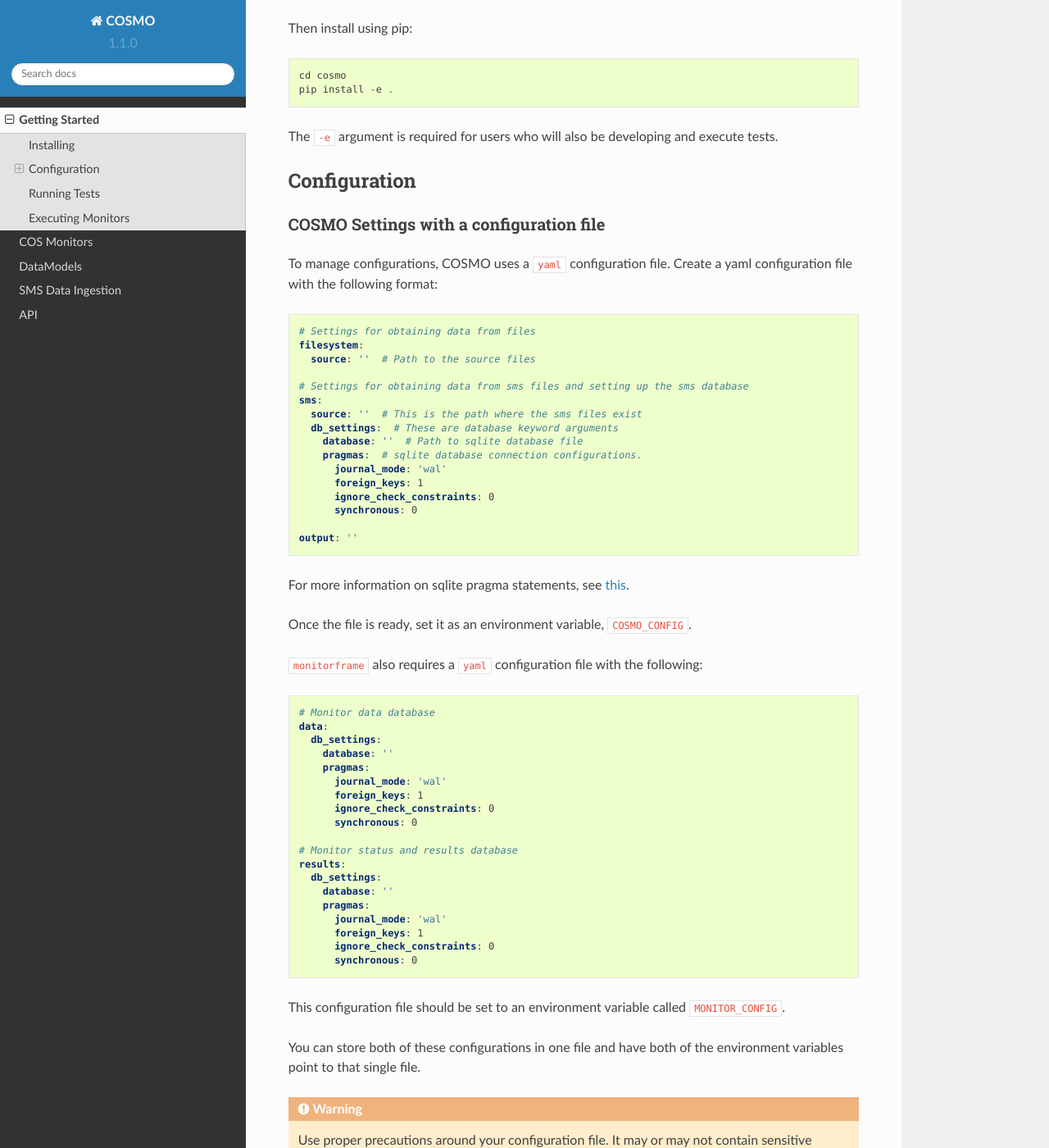
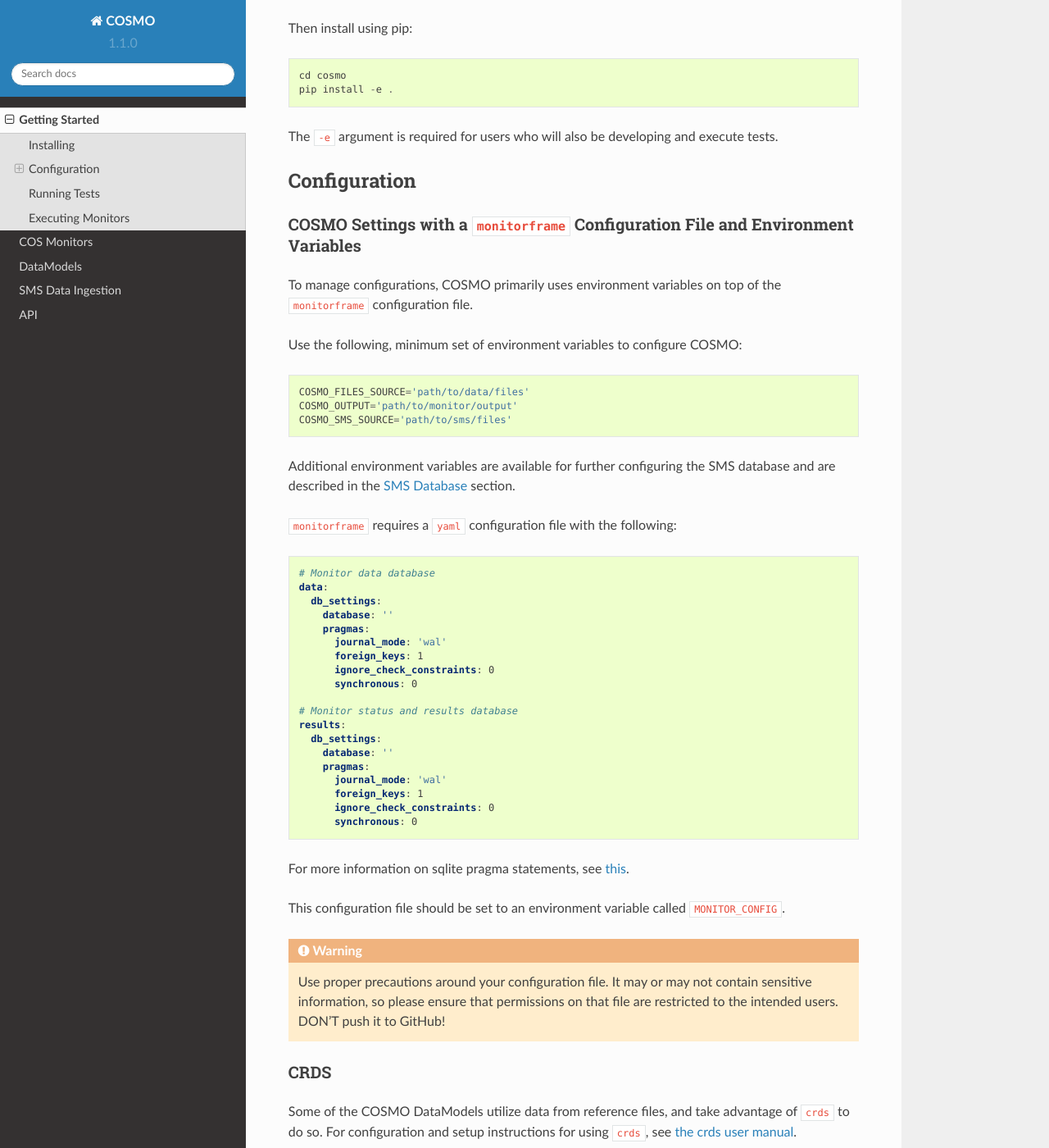
Before and after one commit to spacetelescope/cosmo, a Sphinx documentation site: the page built from docs/source/getting_started.rst, in a window 1280 px wide and 1400 px high, scrolled down 615 px. Shown: the whole window at 82% size. Built offline with Sphinx 7.4.7 and the Read the Docs theme 2.0.0, drawn with Linux system fonts in a browser that asks for light colours.

Commit message:
Update documentation with environment variable setup

```diff
--- a/docs/source/api.rst
+++ b/docs/source/api.rst
@@ -17,7 +17,6 @@ and produce outputs (typically plots).
 
 The examples described below include assumptions about the existing implementation with respect to the configuration
 file.
-For more help with the configuration file, see this section: :ref:`Settings via a Configuration File`
 
 DataModels
 ^^^^^^^^^^
--- a/docs/source/getting_started.rst
+++ b/docs/source/getting_started.rst
@@ -26,35 +26,22 @@ The ``-e`` argument is required for users who will also be developing and execut
 
 Configuration
 --------------
-COSMO Settings with a configuration file
-^^^^^^^^^^^^^^^^^^^^^^^^^^^^^^^^^^^^^^^^
-To manage configurations, COSMO uses a ``yaml`` configuration file.
-Create a yaml configuration file with the following format:
+COSMO Settings with a ``monitorframe`` Configuration File and Environment Variables
+^^^^^^^^^^^^^^^^^^^^^^^^^^^^^^^^^^^^^^^^^^^^^^^^^^^^^^^^^^^^^^^^^^^^^^^^^^^^^^^^^^^
+To manage configurations, COSMO primarily uses environment variables on top of the ``monitorframe`` configuration file.
 
-.. code-block:: yaml
+Use the following, minimum set of environment variables to configure COSMO:
 
-    # Settings for obtaining data from files
-    filesystem:
-      source: ''  # Path to the source files
+.. code-block::
 
-    # Settings for obtaining data from sms files and setting up the sms database
-    sms:
-      source: ''  # This is the path where the sms files exist
-      db_settings:  # These are database keyword arguments
-        database: ''  # Path to sqlite database file
-        pragmas:  # sqlite database connection configurations.
-          journal_mode: 'wal'
-          foreign_keys: 1
-          ignore_check_constraints: 0
-          synchronous: 0
+    COSMO_FILES_SOURCE='path/to/data/files'
+    COSMO_OUTPUT='path/to/monitor/output'
+    COSMO_SMS_SOURCE='path/to/sms/files'
 
-    output: ''
+Additional environment variables are available for further configuring the SMS database and are described in the
+:ref:`sms-database` section.
 
-For more information on sqlite pragma statements, see `this <https://www.sqlite.org/pragma.html>`_.
-
-Once the file is ready, set it as an environment variable, ``COSMO_CONFIG``.
-
-``monitorframe`` also requires a ``yaml`` configuration file with the following:
+``monitorframe`` requires a ``yaml`` configuration file with the following:
 
 .. code-block:: yaml
 
@@ -78,10 +65,9 @@ Once the file is ready, set it as an environment variable, ``COSMO_CONFIG``.
           ignore_check_constraints: 0
           synchronous: 0
 
+For more information on sqlite pragma statements, see `this <https://www.sqlite.org/pragma.html>`_.
+
 This configuration file should be set to an environment variable called ``MONITOR_CONFIG``.
-
-You can store both of these configurations in one file and have both of the environment variables point to that single
-file.
 
 .. warning::
 
```
Also changed, not shown: docs/source/sms.rst (+16 -1 lines).
